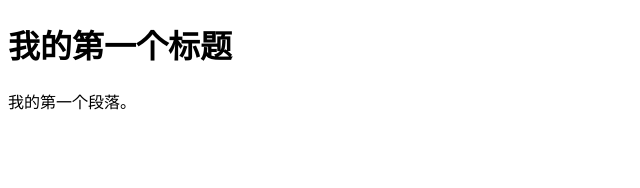
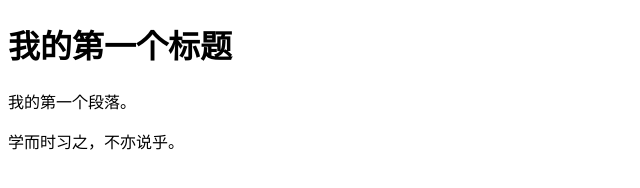
Before and after one commit to shengtaiyan/test, a plain HTML site: page index.html in a window 1280 px wide. Shown: the whole page, without its empty margins (0-640 px from the left). Drawn offline with Linux system fonts and the light colour scheme.

Commit message:
Update index.html

```diff
--- a/index.html
+++ b/index.html
@@ -8,6 +8,9 @@
 
 <h1>我的第一个标题</h1>
 <p>我的第一个段落。</p>
+<p> 学而时习之，不亦说乎。</p>
+
+
 
 </body>
 </html>
```
